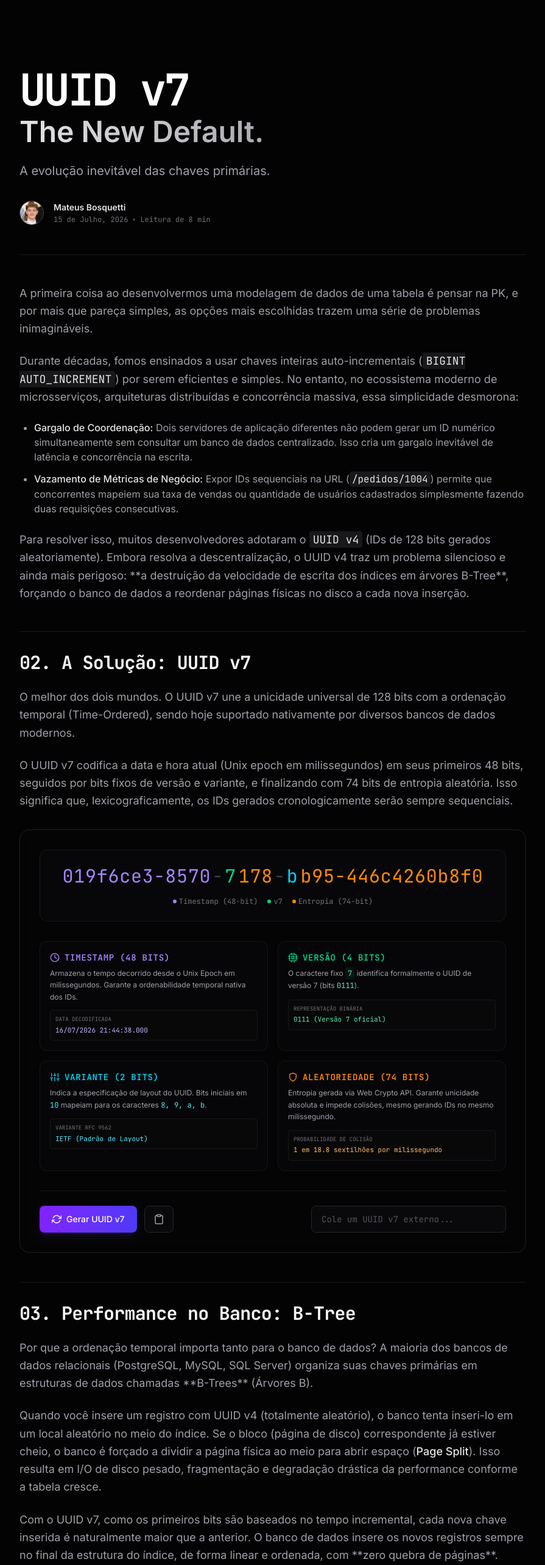
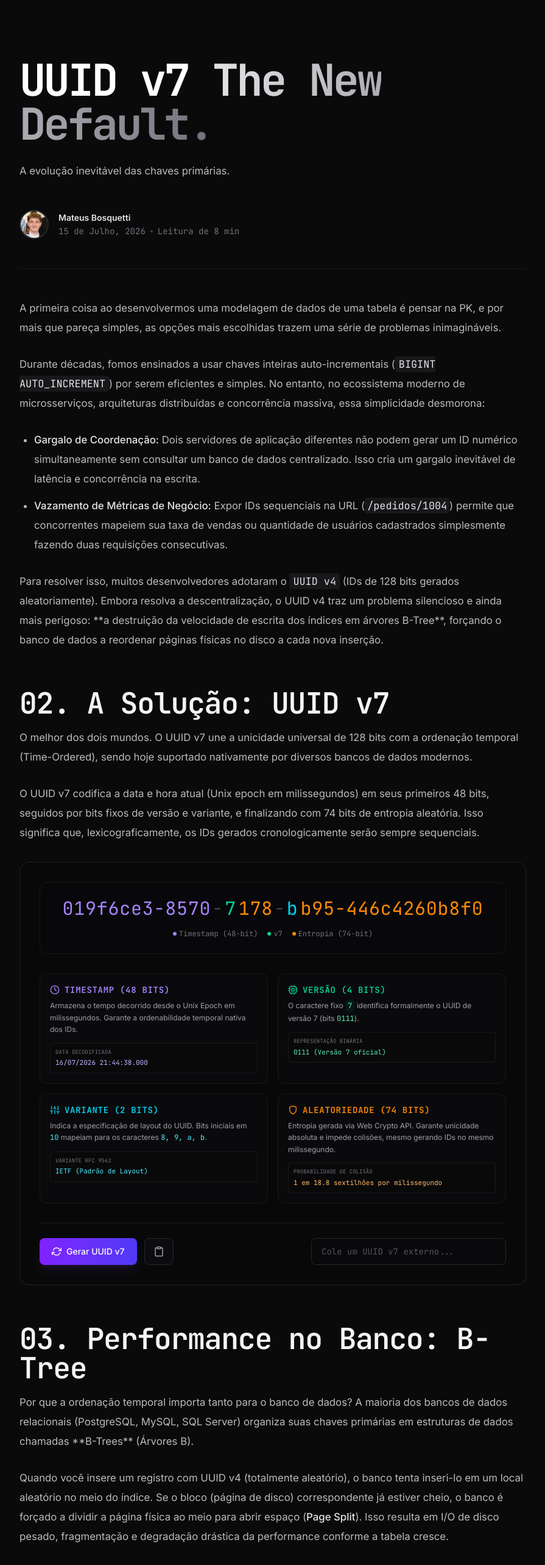
Before and after one commit to mateusbosquetti/UUID-V7---The-New-Default, a Next.js app: page / in a window 1280 px wide. Shown: the top 2566 px of the page at 61% size, without its empty margins (192-1087 px from the left). Built offline with nearby package versions, Linux system fonts and the light colour scheme.

Commit message:
style: standardize layout, colors, padding and typography with how2softdelete

```diff
--- a/src/app/globals.css
+++ b/src/app/globals.css
@@ -6,7 +6,7 @@
 }
 
 body {
-  background-color: #030303;
+  background-color: #0a0a0a;
   color: #f4f4f5;
   font-family: var(--font-sans);
   text-rendering: optimizeLegibility;
@@ -21,7 +21,7 @@ body {
 }
 
 ::-webkit-scrollbar-track {
-  background: #030303;
+  background: #0a0a0a;
 }
 
 ::-webkit-scrollbar-thumb {
--- a/src/app/page.tsx
+++ b/src/app/page.tsx
@@ -4,34 +4,40 @@ import BTreeSimulator from "@/components/btree-simulator";
 import UrlDecoder from "@/components/url-decoder";
 
 export default function Home() {
+  const paragraphClassName =
+    "font-sans text-base font-normal leading-8 text-[rgba(255,255,255,0.72)] md:text-[1.05rem]";
+  const heading2ClassName =
+    "mt-16 mb-4 font-mono text-4xl font-semibold tracking-tight text-zinc-100 md:text-5xl";
+  const sectionClassName = "space-y-6 md:space-y-7";
+
   return (
-    <div className="flex min-h-screen flex-col overflow-x-clip bg-[#030303]">
-      <main className="mx-auto w-full max-w-4xl flex-1 px-6 pt-24 pb-16 md:px-8 md:pt-28 md:pb-24">
+    <div className="flex min-h-screen flex-col overflow-x-clip bg-[#0a0a0a]">
+      <main className="mx-auto w-full max-w-4xl flex-1 space-y-12 px-6 pt-24 pb-16 md:space-y-14 md:px-8 md:pt-24 md:pb-24">
         {/* HEADER / HERO */}
         <header className="flex flex-col border-b border-zinc-900 pb-12 mb-12">
           <h1 className="mb-6 font-mono text-5xl font-bold tracking-tighter text-white md:text-7xl">
-            UUID v7
-            <span className="block mt-2 bg-gradient-to-r from-zinc-200 to-zinc-500 bg-clip-text text-transparent text-4xl md:text-5xl font-sans font-semibold tracking-normal">
+            UUID v7{" "}
+            <span className="bg-linear-to-r from-zinc-200 to-zinc-500 bg-clip-text text-transparent">
               The New Default.
             </span>
           </h1>
 
           <div className="flex flex-col md:flex-row md:items-center justify-between gap-6">
-            <p className="max-w-2xl text-xl text-zinc-400 leading-relaxed font-sans">
+            <p className={`mb-12 max-w-2xl ${paragraphClassName} md:text-xl`}>
               A evolução inevitável das chaves primárias.
             </p>
           </div>
 
           {/* AUTHOR METADATA */}
-          <div className="mt-8 flex items-center gap-4">
+          <div className="flex items-center gap-4">
             <img
               src="/autor.jpg"
               alt="Mateus Bosquetti"
-              className="h-10 w-10 rounded-full object-cover border border-zinc-700"
+              className="h-12 w-12 rounded-full object-cover border-2 border-zinc-800"
             />
             <div className="flex flex-col">
               <span className="text-sm font-semibold text-zinc-200">Mateus Bosquetti</span>
-              <div className="mt-0.5 flex items-center gap-2 font-mono text-xs text-zinc-500">
+              <div className="mt-0.5 flex items-center gap-2 font-mono text-sm text-zinc-500">
                 <time dateTime="2026-07-15">15 de Julho, 2026</time>
                 <span className="h-1 w-1 rounded-full bg-zinc-700"></span>
                 <span>Leitura de 8 min</span>
@@ -41,17 +47,17 @@ export default function Home() {
         </header>
 
         {/* ARTICLE CONTENTS */}
-        <article className="space-y-12 text-zinc-300">
+        <article className="space-y-14 md:space-y-16 text-zinc-300">
 
           {/* SEÇÃO 1: O PROBLEMA */}
-          <section className="space-y-6">
-            <p className="text-lg leading-relaxed text-zinc-400">
+          <section className={sectionClassName}>
+            <p className={paragraphClassName}>
               A primeira coisa ao desenvolvermos uma modelagem de dados de uma tabela é pensar na PK, e por mais que pareça simples, as opções mais escolhidas trazem uma série de problemas inimagináveis.
             </p>
-            <p className="text-lg leading-relaxed text-zinc-400">
+            <p className={paragraphClassName}>
               Durante décadas, fomos ensinados a usar chaves inteiras auto-incrementais (<code className="text-zinc-200 font-mono bg-zinc-900 px-1.5 py-0.5 rounded">BIGINT AUTO_INCREMENT</code>) por serem eficientes e simples. No entanto, no ecossistema moderno de microsserviços, arquiteturas distribuídas e concorrência massiva, essa simplicidade desmorona:
             </p>
-            <ul className="list-disc pl-6 space-y-3 text-zinc-400">
+            <ul className={`list-disc pl-6 space-y-3 ${paragraphClassName}`}>
               <li>
                 <strong className="text-zinc-200 font-medium">Gargalo de Coordenação:</strong> Dois servidores de aplicação diferentes não podem gerar um ID numérico simultaneamente sem consultar um banco de dados centralizado. Isso cria um gargalo inevitável de latência e concorrência na escrita.
               </li>
@@ -59,20 +65,20 @@ export default function Home() {
                 <strong className="text-zinc-200 font-medium">Vazamento de Métricas de Negócio:</strong> Expor IDs sequenciais na URL (<code className="text-zinc-200 font-mono bg-zinc-900 px-1 py-0.5 rounded">/pedidos/1004</code>) permite que concorrentes mapeiem sua taxa de vendas ou quantidade de usuários cadastrados simplesmente fazendo duas requisições consecutivas.
               </li>
             </ul>
-            <p className="text-lg leading-relaxed text-zinc-400">
+            <p className={paragraphClassName}>
               Para resolver isso, muitos desenvolvedores adotaram o <code className="text-zinc-200 font-mono bg-zinc-900 px-1.5 py-0.5 rounded">UUID v4</code> (IDs de 128 bits gerados aleatoriamente). Embora resolva a descentralização, o UUID v4 traz um problema silencioso e ainda mais perigoso: **a destruição da velocidade de escrita dos índices em árvores B-Tree**, forçando o banco de dados a reordenar páginas físicas no disco a cada nova inserção.
             </p>
           </section>
 
           {/* SEÇÃO 2: A SOLUÇÃO */}
-          <section className="space-y-6 pt-8 border-t border-zinc-900">
-            <h2 className="font-mono text-3xl font-bold tracking-tight text-zinc-100">
+          <section className={sectionClassName}>
+            <h2 className={heading2ClassName}>
               02. A Solução: UUID v7
             </h2>
-            <p className="text-lg leading-relaxed text-zinc-400">
+            <p className={paragraphClassName}>
               O melhor dos dois mundos. O UUID v7 une a unicidade universal de 128 bits com a ordenação temporal (Time-Ordered), sendo hoje suportado nativamente por diversos bancos de dados modernos.
             </p>
-            <p className="text-lg leading-relaxed text-zinc-400">
+            <p className={paragraphClassName}>
               O UUID v7 codifica a data e hora atual (Unix epoch em milissegundos) em seus primeiros 48 bits, seguidos por bits fixos de versão e variante, e finalizando com 74 bits de entropia aleatória. Isso significa que, lexicograficamente, os IDs gerados cronologicamente serão sempre sequenciais.
             </p>
 
@@ -81,17 +87,17 @@ export default function Home() {
           </section>
 
           {/* SEÇÃO 3: FUNCIONAMENTO & PERFORMANCE */}
-          <section className="space-y-6 pt-8 border-t border-zinc-900">
-            <h2 className="font-mono text-3xl font-bold tracking-tight text-zinc-100">
+          <section className={sectionClassName}>
+            <h2 className={heading2ClassName}>
               03. Performance no Banco: B-Tree
             </h2>
-            <p className="text-lg leading-relaxed text-zinc-400">
+            <p className={paragraphClassName}>
               Por que a ordenação temporal importa tanto para o banco de dados? A maioria dos bancos de dados relacionais (PostgreSQL, MySQL, SQL Server) organiza suas chaves primárias em estruturas de dados chamadas **B-Trees** (Árvores B).
             </p>
-            <p className="text-lg leading-relaxed text-zinc-400">
+            <p className={paragraphClassName}>
               Quando você insere um registro com UUID v4 (totalmente aleatório), o banco tenta inseri-lo em um local aleatório no meio do índice. Se o bloco (página de disco) correspondente já estiver cheio, o banco é forçado a dividir a página física ao meio para abrir espaço (<strong className="text-zinc-200 font-medium">Page Split</strong>). Isso resulta em I/O de disco pesado, fragmentação e degradação drástica da performance conforme a tabela cresce.
             </p>
-            <p className="text-lg leading-relaxed text-zinc-400">
+            <p className={paragraphClassName}>
               Com o UUID v7, como os primeiros bits são baseados no tempo incremental, cada nova chave inserida é naturalmente maior que a anterior. O banco de dados insere os novos registros sempre no final da estrutura do índice, de forma linear e ordenada, com **zero quebra de páginas**.
             </p>
 
@@ -100,14 +106,14 @@ export default function Home() {
           </section>
 
           {/* SEÇÃO 4: CONTRAS & TRADE-OFFS */}
-          <section className="space-y-6 pt-8 border-t border-zinc-900">
-            <h2 className="font-mono text-3xl font-bold tracking-tight text-zinc-100">
+          <section className={sectionClassName}>
+            <h2 className={heading2ClassName}>
               04. Contras e o Risco de Privacidade
             </h2>
-            <p className="text-lg leading-relaxed text-zinc-400">
+            <p className={paragraphClassName}>
               Nenhuma escolha de arquitetura vem de graça. O UUID v7 apresenta desvantagens objetivas que você deve levar em conta antes de adotá-lo:
             </p>
-            <ul className="list-disc pl-6 space-y-3 text-zinc-400">
+            <ul className={`list-disc pl-6 space-y-3 ${paragraphClassName}`}>
               <li>
                 <strong className="text-zinc-200 font-medium">Espaço em Disco e Cache:</strong> Um UUID v7 ocupa **16 bytes**, enquanto um ID numérico sequencial (`BIGINT`) consome apenas **8 bytes**. Em bancos de dados gigantescos, esse dobro de tamanho se propaga por todas as chaves estrangeiras (`FKs`) e índices secundários, exigindo mais memória RAM para manter os índices em cache.
               </li>
@@ -115,7 +121,7 @@ export default function Home() {
                 <strong className="text-zinc-200 font-medium">Dificuldade de Debug em Testes:</strong> Em logs ou scripts de testes unitários rápidos, ler e rastrear visualmente registros relacionados é muito mais prático e simples com IDs simples como <code className="text-zinc-200 font-mono bg-zinc-900 px-1 py-0.5 rounded">ID: 1</code>, <code className="text-zinc-200 font-mono bg-zinc-900 px-1 py-0.5 rounded">ID: 2</code> do que chaves de 36 caracteres hexadecimais.
               </li>
             </ul>
-            <p className="text-lg leading-relaxed text-zinc-400">
+            <p className={paragraphClassName}>
               O contra mais grave, contudo, é a **Vazamento de Privacidade Temporal (Metadata Leak)**. Como os primeiros 48 bits do UUID v7 representam a data de criação, qualquer usuário que tenha acesso ao ID exposto publicamente na URL pode descobrir o milissegundo exato em que aquele recurso foi criado.
             </p>
 
@@ -124,14 +130,14 @@ export default function Home() {
           </section>
 
           {/* SEÇÃO 5: QUAL ESCOLHER */}
-          <section className="space-y-6 pt-8 border-t border-zinc-900">
-            <h2 className="font-mono text-3xl font-bold tracking-tight text-zinc-100">
+          <section className={sectionClassName}>
+            <h2 className={heading2ClassName}>
               05. Qual Chave Escolher?
             </h2>
-            <p className="text-lg leading-relaxed text-zinc-400 font-sans">
+            <p className={paragraphClassName}>
               A resposta curta e sem enrolação é: **na esmagadora maioria dos sistemas distribuídos, microsserviços e aplicações web modernas, o UUID v7 será bem-vindo e deve ser o seu padrão.**
             </p>
-            <p className="text-lg leading-relaxed text-zinc-400 font-sans">
+            <p className={paragraphClassName}>
               Use chaves inteiras auto-incrementais apenas para tabelas puramente internas onde o armazenamento é crítico e a legibilidade no desenvolvimento local é prioritária. Evite o UUID v4 inteiramente para chaves primárias, a menos que você precise ocultar 100% da data de criação da chave por questões rígidas de privacidade.
             </p>
           </section>
```
